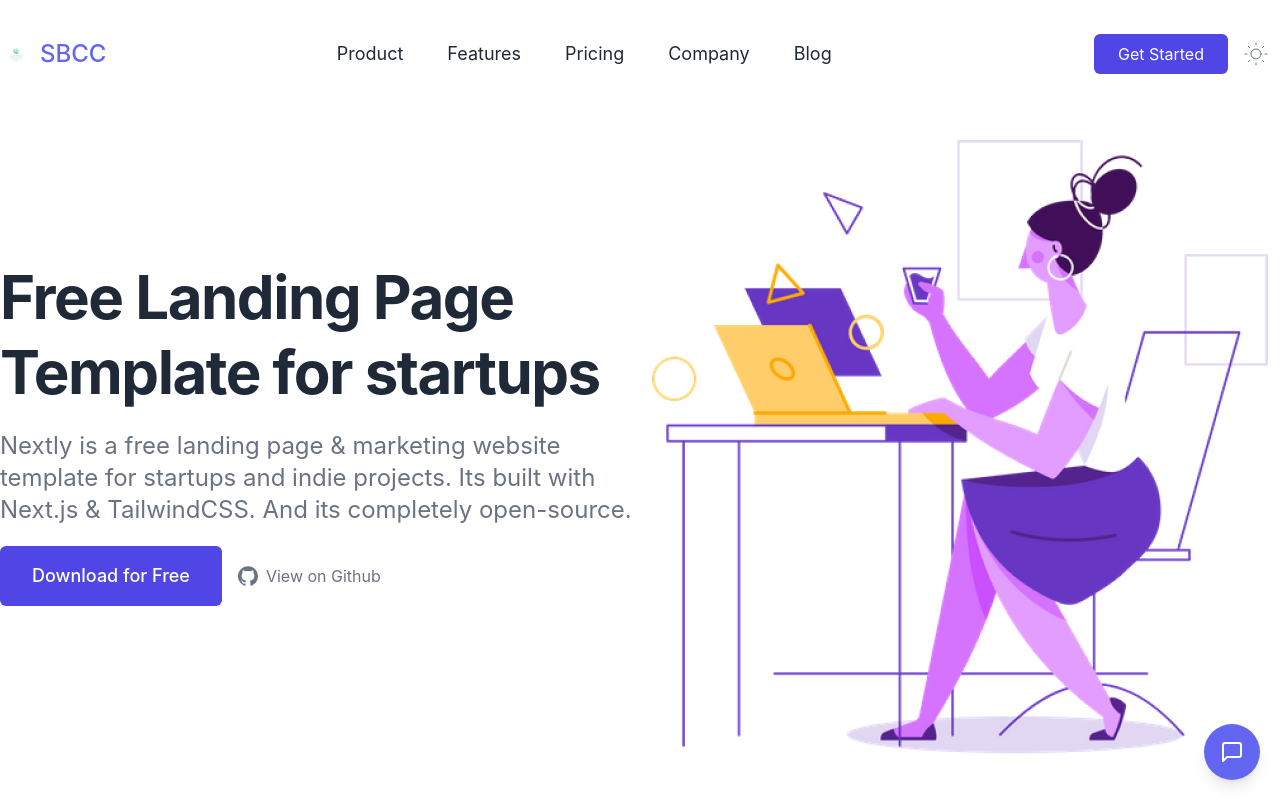
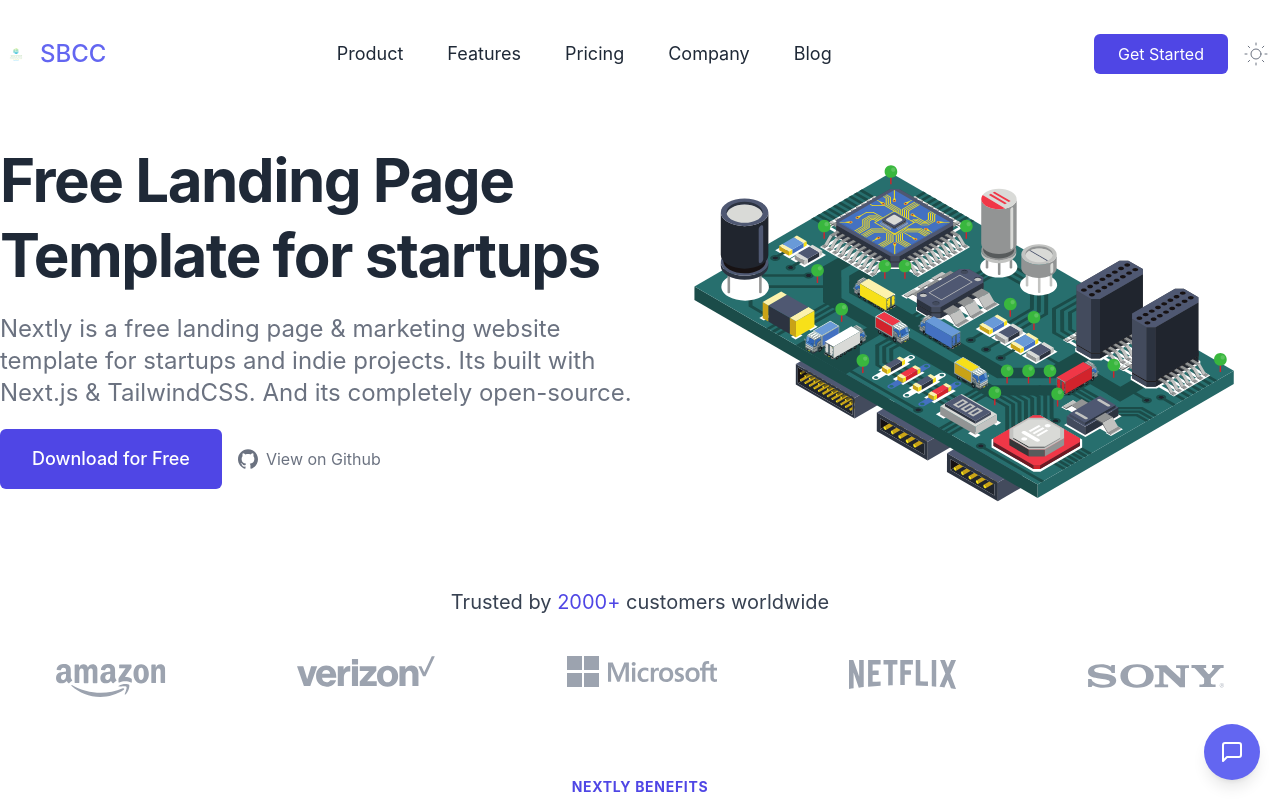
Before and after one commit to aalborg-supercomputer-klubben/sbcc-site, a Next.js app: page / in a window 1280 px wide. Shown: the top 800 px of the page. Built offline with nearby package versions, Linux system fonts and the light colour scheme.

Commit message:
Chaned landing page image

```diff
--- a/components/footer.tsx
+++ b/components/footer.tsx
@@ -55,6 +55,11 @@
                   height="44"
                 />
               </Link>
+            </div>
+            <div>
+            <Link href="https://www.freepik.com/free-vector/circuit-board-isometric-concept_4027496.htm#query=single%20board%20computer&position=17&from_view=search&track=ais%22%3EImage" >
+            Landing page image by macrovector
+            </Link>
             </div>
           </div>
 
--- a/components/hero.tsx
+++ b/components/hero.tsx
@@ -1,6 +1,5 @@
 import Image from "next/image";
 import Container from "./container";
-import heroImg from "../public/img/hero.png";
 import Link from "next/link";
 
 export default function Hero() {
@@ -50,13 +49,10 @@
         <div className="flex items-center justify-center w-full lg:w-1/2">
           <div className="">
             <Image
-              src={heroImg}
+              src={"/img/sbc-logo.svg"}
               width="616"
-              height="617"
-              alt="Hero Illustration"
-              layout="intrinsic"
-              loading="eager"
-              placeholder="blur"
+              height="616"
+              alt="Single board computer Illustration"
             />
           </div>
         </div>
```
Also changed, not shown: public/img/sbc-logo.svg (added).
